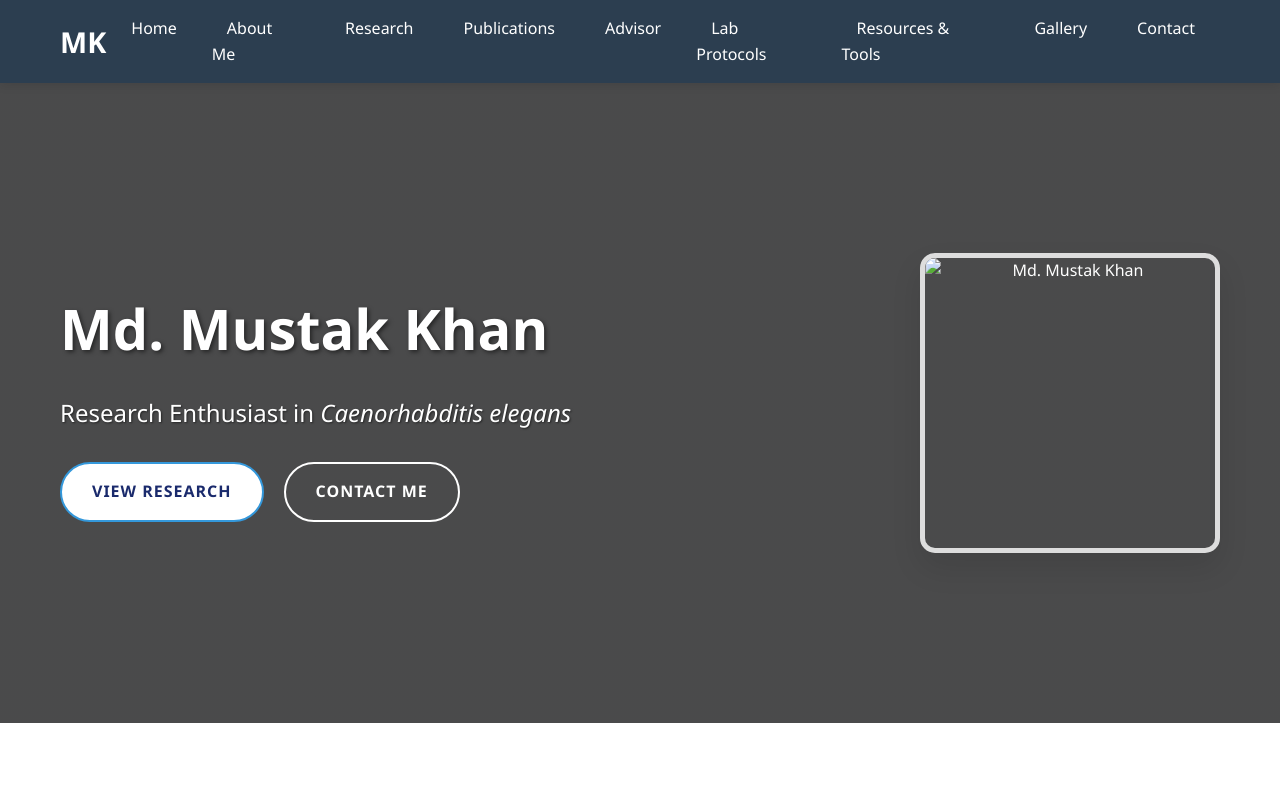
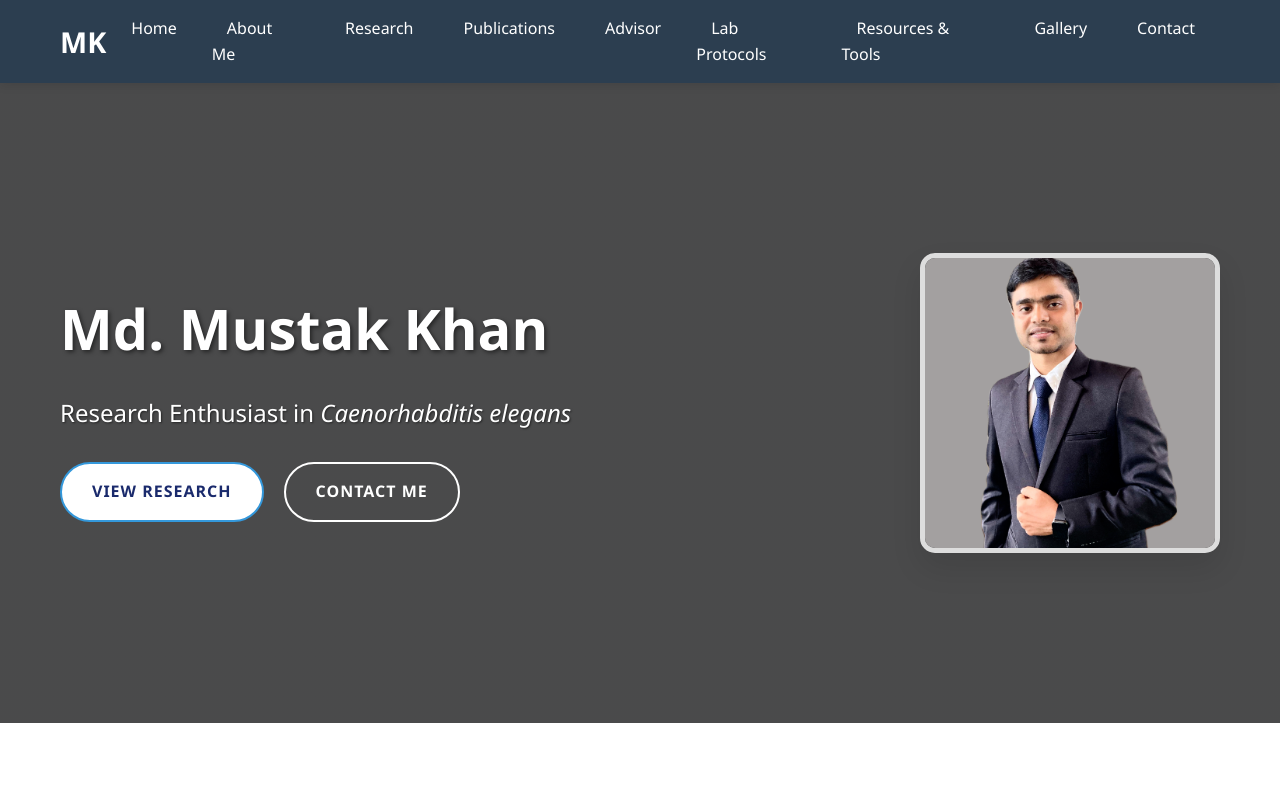
Before and after one commit to md-mustak-khan/mk, a plain HTML site: page index.html in a window 1280 px wide. Shown: the top 800 px of the page. Drawn offline with Linux system fonts and the light colour scheme.

Commit message:
Fix HTML formatting and add missing newline

```diff
--- a/index.html
+++ b/index.html
@@ -64,7 +64,7 @@
                 </div>
             </div>
             <div class="cover-image">
-                <img src="images/profile-placeholder.png" alt="Md. Mustak Khan">
+                <img src="profile-placeholder.png" alt="Md. Mustak Khan">
             </div>
         </div>
     </section>
@@ -189,4 +189,5 @@
 
     <script src="script.js"></script>
 </body>
+
 </html>
```
